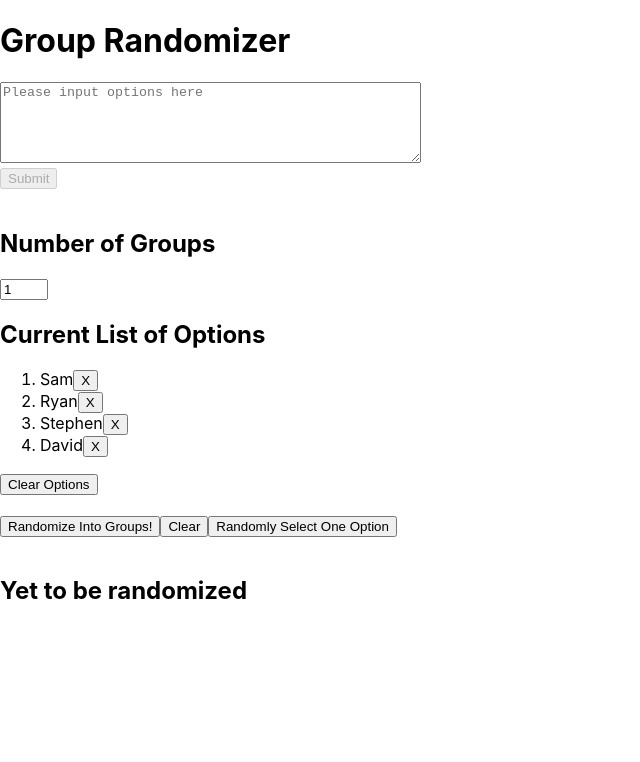
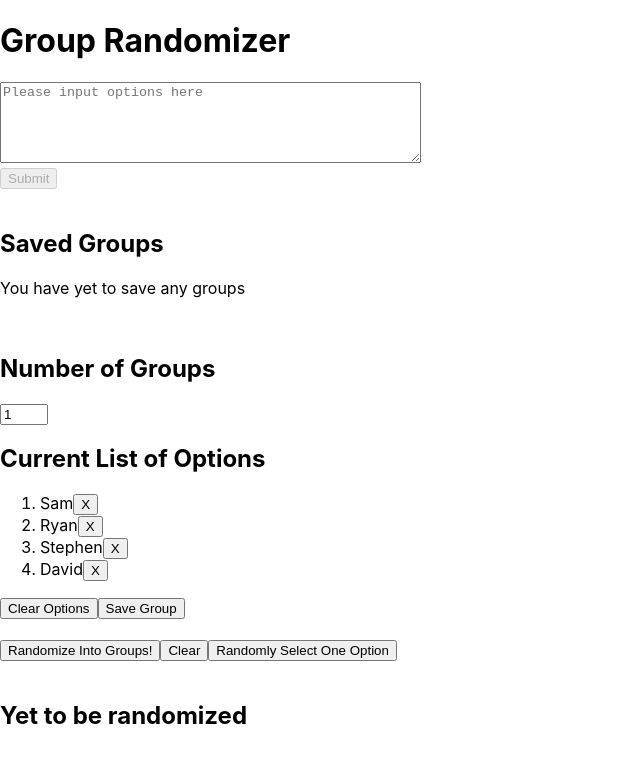
Before and after one commit to guosamuel/group_randomizer_front_end, a React (Create React App) app: page / in a window 1280 px wide. Shown: the top 762 px of the page, without its empty margins (0-640 px from the left). Built offline with nearby package versions, Linux system fonts and the light colour scheme.

Commit message:
working on saved groups now

```diff
--- a/src/App.js
+++ b/src/App.js
@@ -8,6 +8,7 @@ function App() {
   const [ groups, setGroups ] = useState([])
   const [ groupSize, setGroupSize ] = useState(1)
   const [ randomizedOption, setRandomizedOption ] = useState("")
+  const [ savedGroups, setSavedGroups ] = useState([])
 
   useEffect(() => {
     //this is when a person deletes options, the maxNumberOfGroups should reflect the max length of the options
@@ -98,11 +99,36 @@ function App() {
     )
   })
 
-  console.log("NUMBER OF GROUPS", numberOfGroups)
+  const listOfSavedGroups = savedGroups.map( (savedGroup, index) => {
+    return (
+      <li key={index}>
+        <h3>Saved Group #{index}</h3>
+        <ul>
+        {savedGroup.map( (savedOption, idx) => {
+          return (
+            <li key={index.idx}>
+              {savedOption}
+            </li>
+          )
+        })}
+        </ul>
+      </li>
+    )
+  })
+
+  const handleSaveGroups = () => {
+    setSavedGroups([...savedGroups, options])
+  }
+
   return (
     <div>
       <h1>Group Randomizer</h1>
       <Form handleOptionSubmit={handleOptionSubmit}/>
+      <br/>
+      <h2>Saved Groups</h2>
+      {!!savedGroups ? <p>You have yet to save any groups</p> :
+        listOfSavedGroups
+      }
       <br/>
       <GroupNumberInput
         maxNumberOfGroups={options.length}
@@ -116,6 +142,11 @@ function App() {
         disabled={options.length === 0 ? true : false}
       >
         Clear Options
+      </button>
+      <button
+        onClick={handleSaveGroups}
+      >
+        Save Group
       </button>
       <br />
       <br />
```
